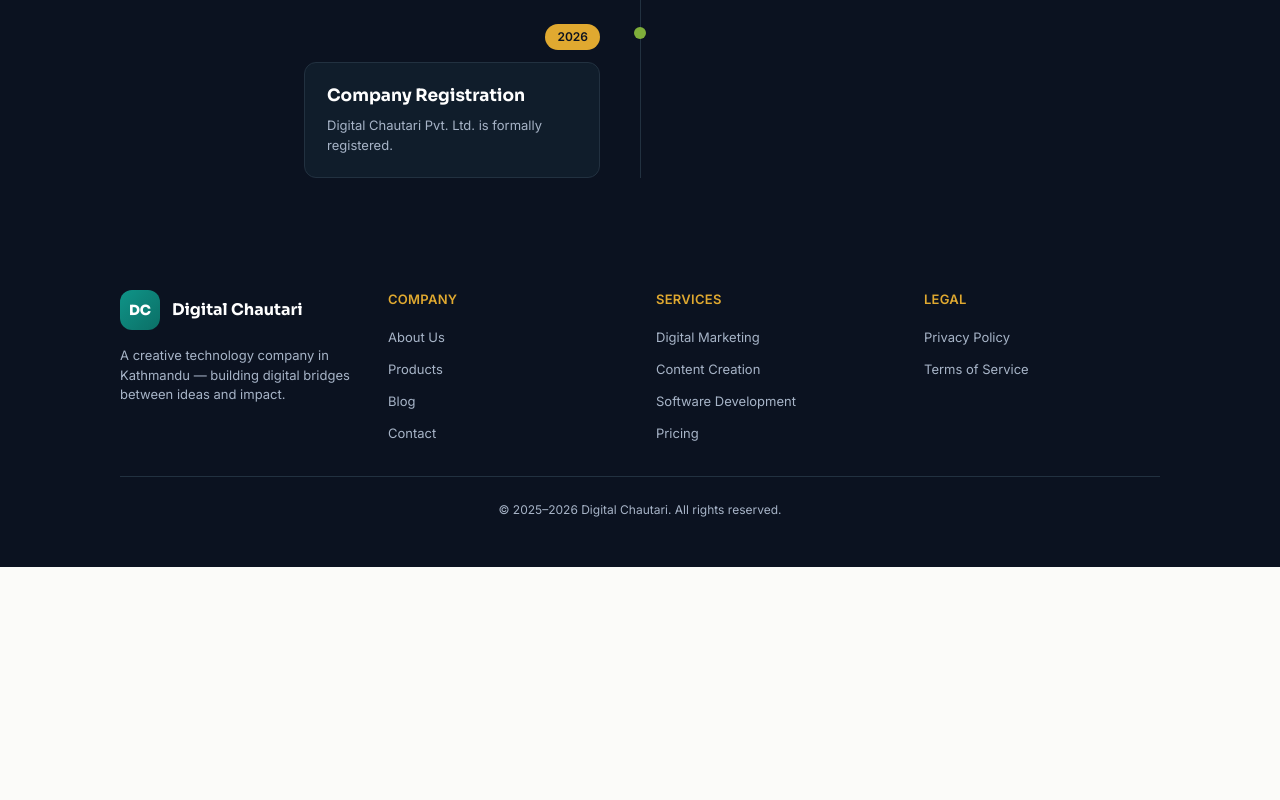
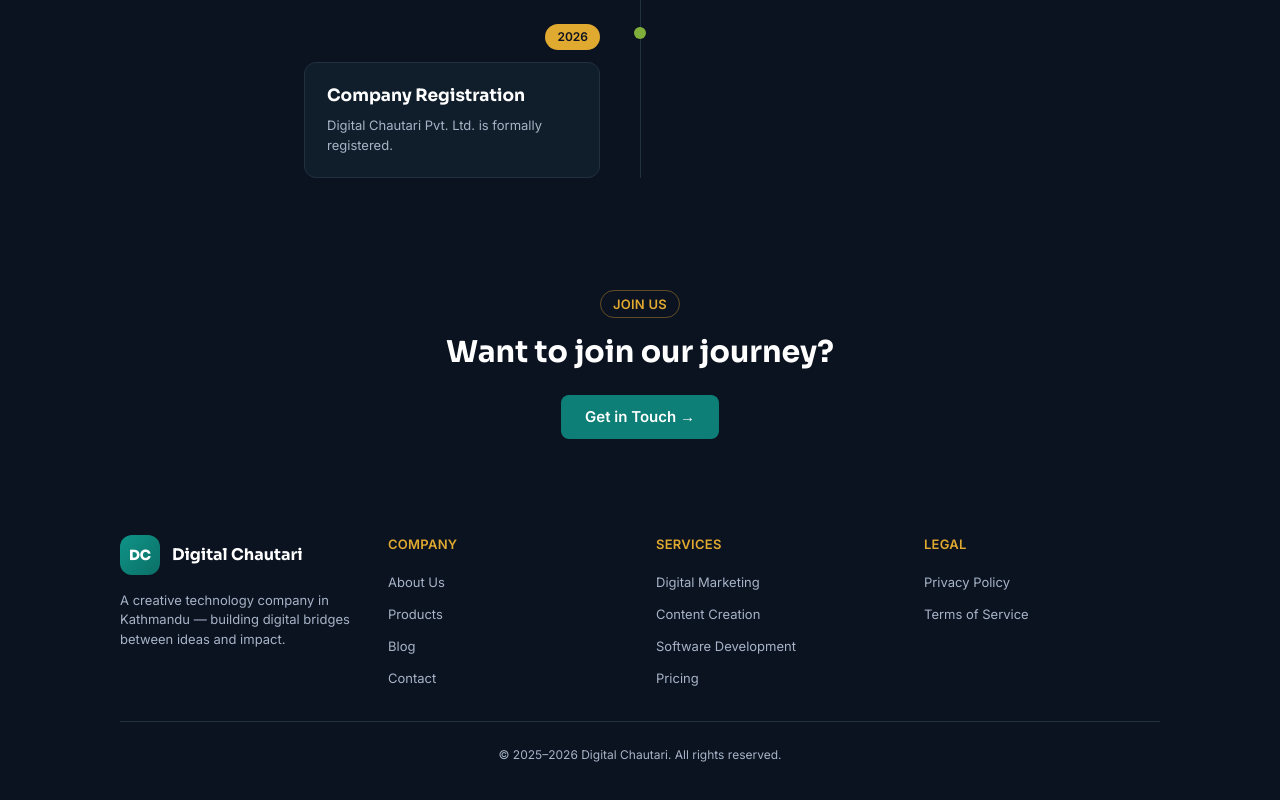
Before and after one commit to dhunganasaroj3/digital-chautari, a Next.js app: page /about in a window 1280 px wide. Shown: the part 3120-3920 px from the top of the page. Before the commit the page ends 3687 px from the top, so only its background shows below. Built offline with nearby package versions, Linux system fonts and the light colour scheme.

Commit message:
feat(about): dark closing CTA — join our journey (S2.13)

```diff
--- a/app/about/page.tsx
+++ b/app/about/page.tsx
@@ -6,7 +6,8 @@ import { ValuesGrid } from "@/components/sections/ValuesGrid";
 import { QualityTrust } from "@/components/sections/QualityTrust";
 import { TeamGrid } from "@/components/sections/TeamGrid";
 import { Roadmap } from "@/components/sections/Roadmap";
-import { ABOUT_HERO } from "@/lib/data/about";
+import { ClosingCta } from "@/components/sections/ClosingCta";
+import { ABOUT_CTA, ABOUT_HERO } from "@/lib/data/about";
 
 export const metadata: Metadata = {
   title: "About",
@@ -23,6 +24,7 @@ export default function AboutPage() {
       <QualityTrust />
       <TeamGrid />
       <Roadmap />
+      <ClosingCta variant="dark" {...ABOUT_CTA} />
     </>
   );
 }
```
